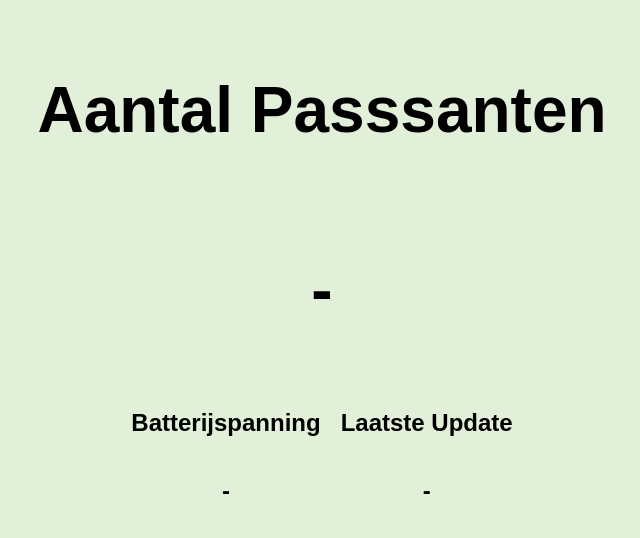
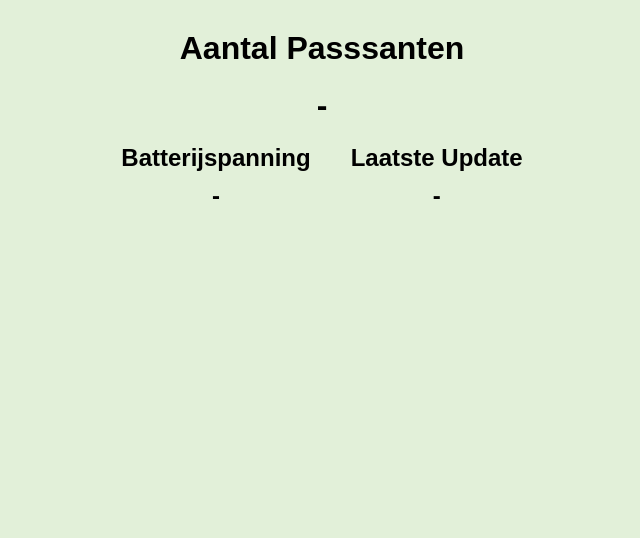
Before and after one commit to Kraiwin-Namsri/Plop_demonstratie, a website: page src/index.html in a window 1280 px wide. Shown: the whole page, without its empty margins (318-958 px from the left). Drawn offline with Linux system fonts and the light colour scheme.

Commit message:
Changed Styl

```diff
--- a/src/styles.css
+++ b/src/styles.css
@@ -33,11 +33,10 @@ main > h1 {
   text-align: center;
   font-size: 3.5em;
 }
-h1 {
-  font-size: 4em;
-}
 
 h1, h2 {
-  padding: 10px;
+  padding-left: 10px;
+  padding-right: 10px;
   text-align: center;
+  margin: 10px;
 }
```
